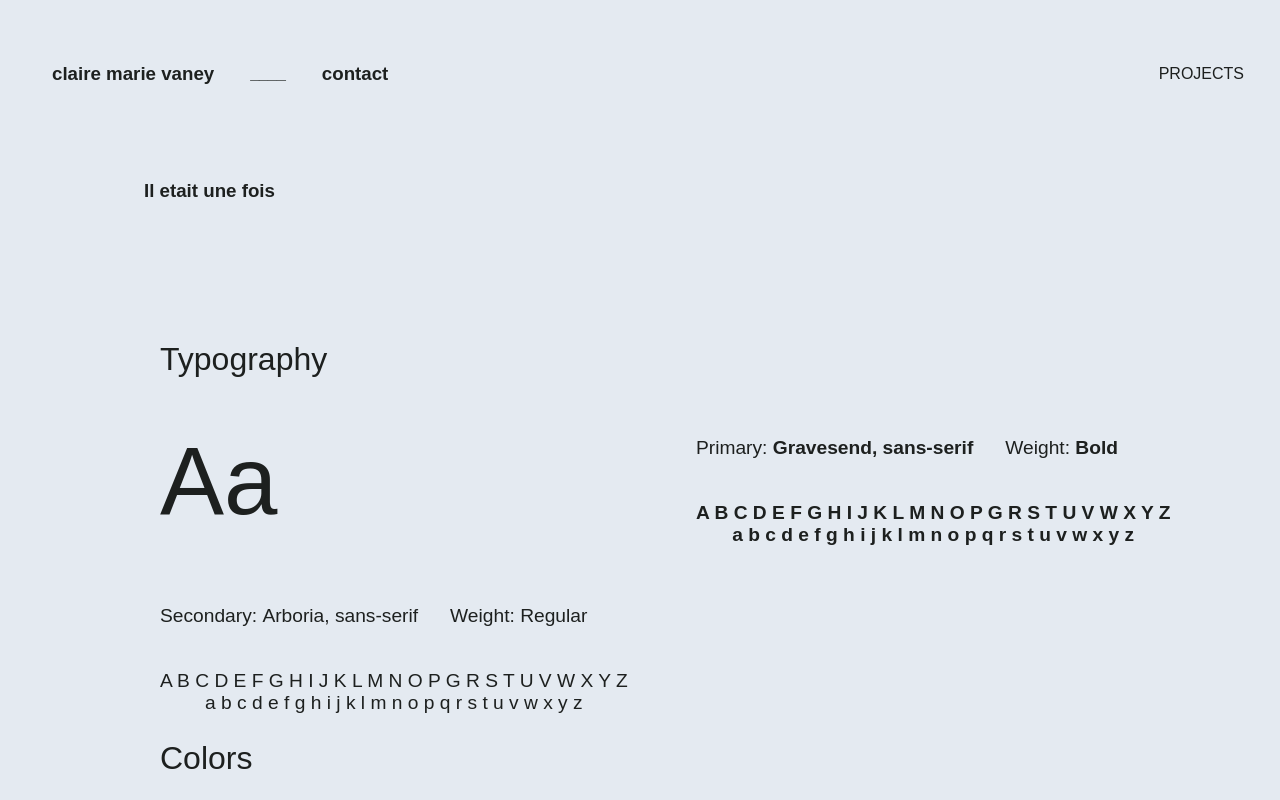
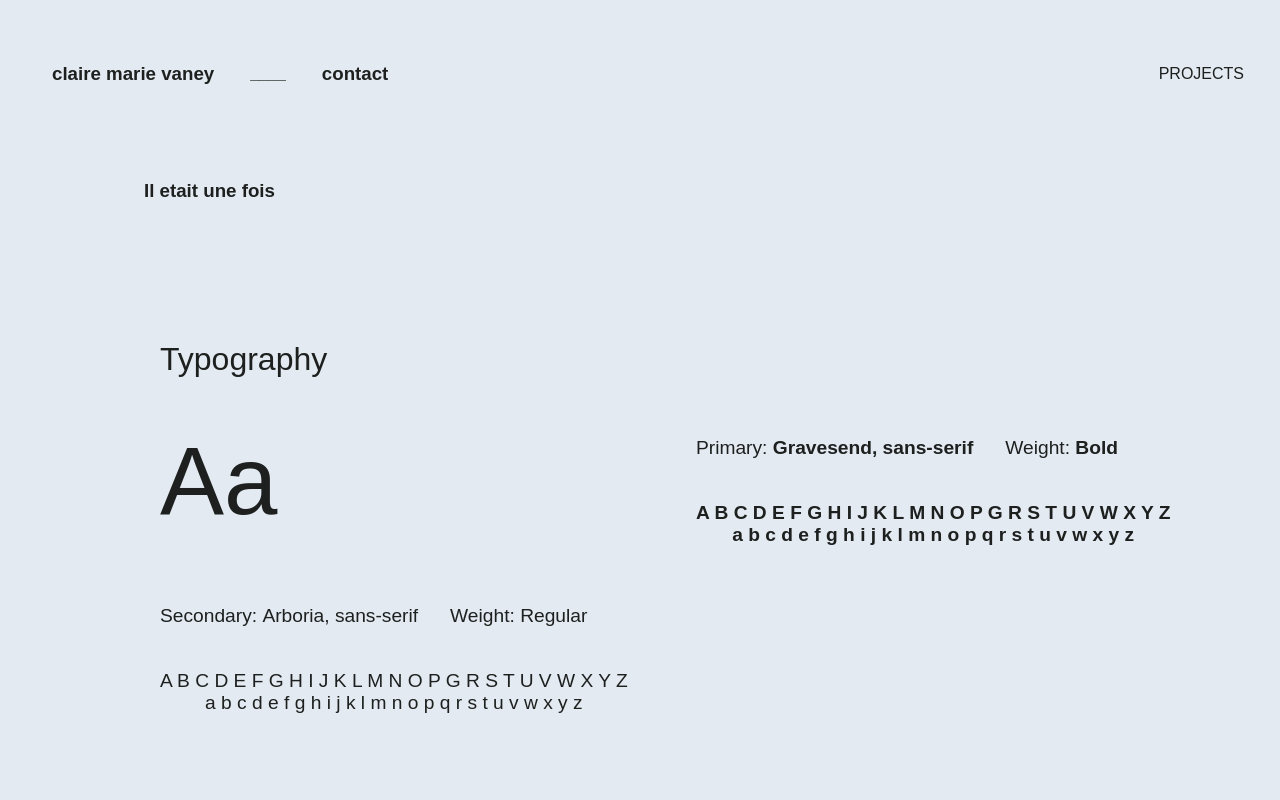
Before and after one commit to ClaireMarieV/Portfolio, a Next.js app: page /il_etait_une_fois in a window 1280 px wide. Built offline with nearby package versions, Linux system fonts and the light colour scheme; a web font is replaced by a local one.

Commit message:
deleted component parallax and renamed colors, added gap

```diff
--- a/components/Colors.js
+++ /dev/null
@@ -1,26 +0,0 @@
-import { useState, useEffect } from "react";
-
-const Colors = ({ color, hex }) => (
-  <div className="colors">
-    <div className="color"></div>
-    <div className="hex">{hex}</div>
-
-    <style jsx>{`
-      .colors {
-        display: grid;
-        display: grid;
-        grid-template-rows: repeat(2, 1fr);
-        justify-items: center;
-        gap: 1rem;
-        align-self: center;
-      }
-      .color {
-        width: 20rem;
-        height: 2.5rem;
-        border-radius: 10px;
-      }
-    `}</style>
-  </div>
-);
-
-export default Colors;
--- a/components/Content.js
+++ b/components/Content.js
@@ -10,6 +10,7 @@ const Content = ({ children }) => (
         grid-template-rows: auto;
         margin: auto;
         width: 80vw;
+        grid-gap: 7rem;
       }
     `}</style>
   </div>
```
Also changed, not shown: components/Parallax.js (deleted, +0 -31 lines).
